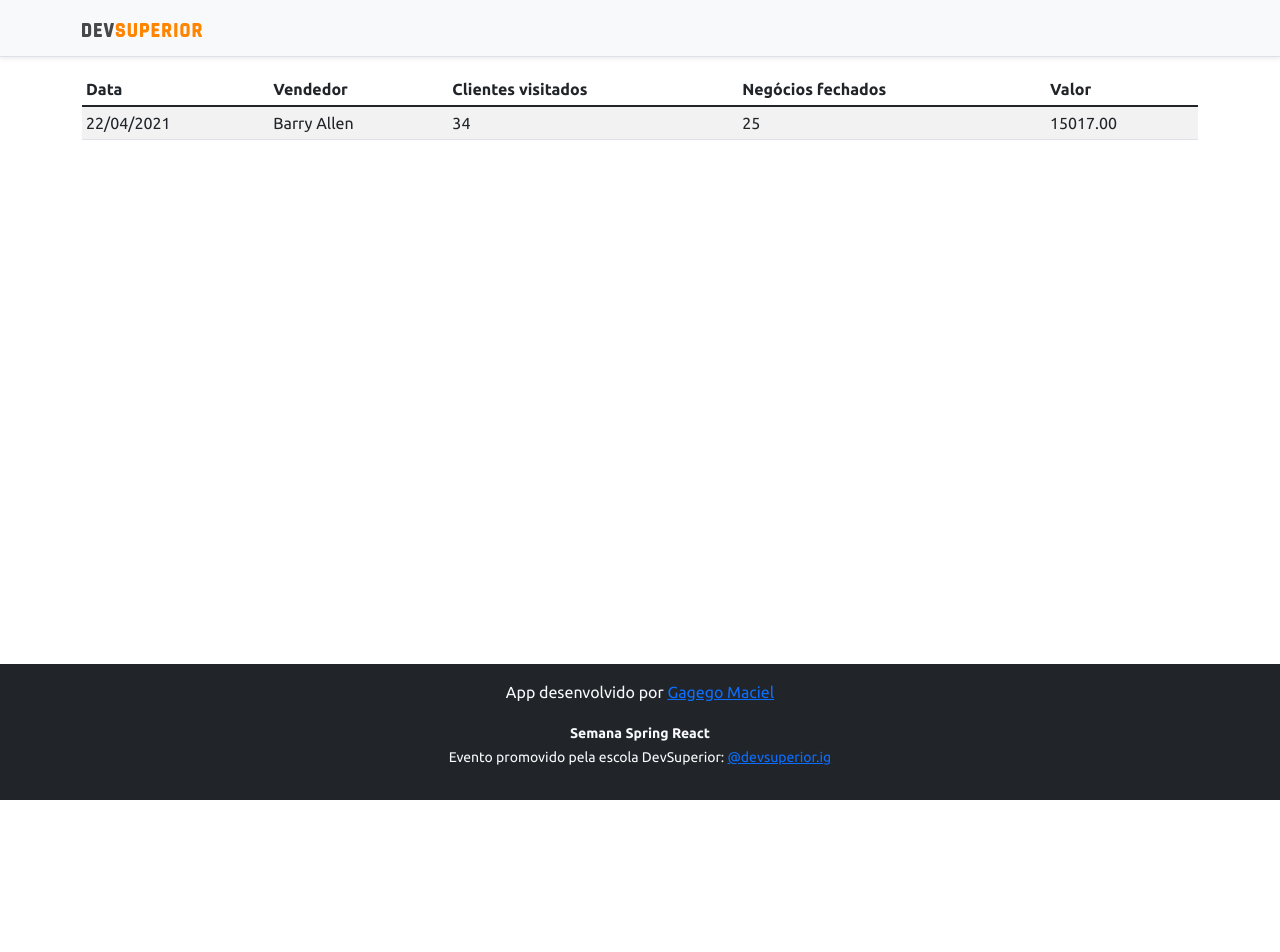
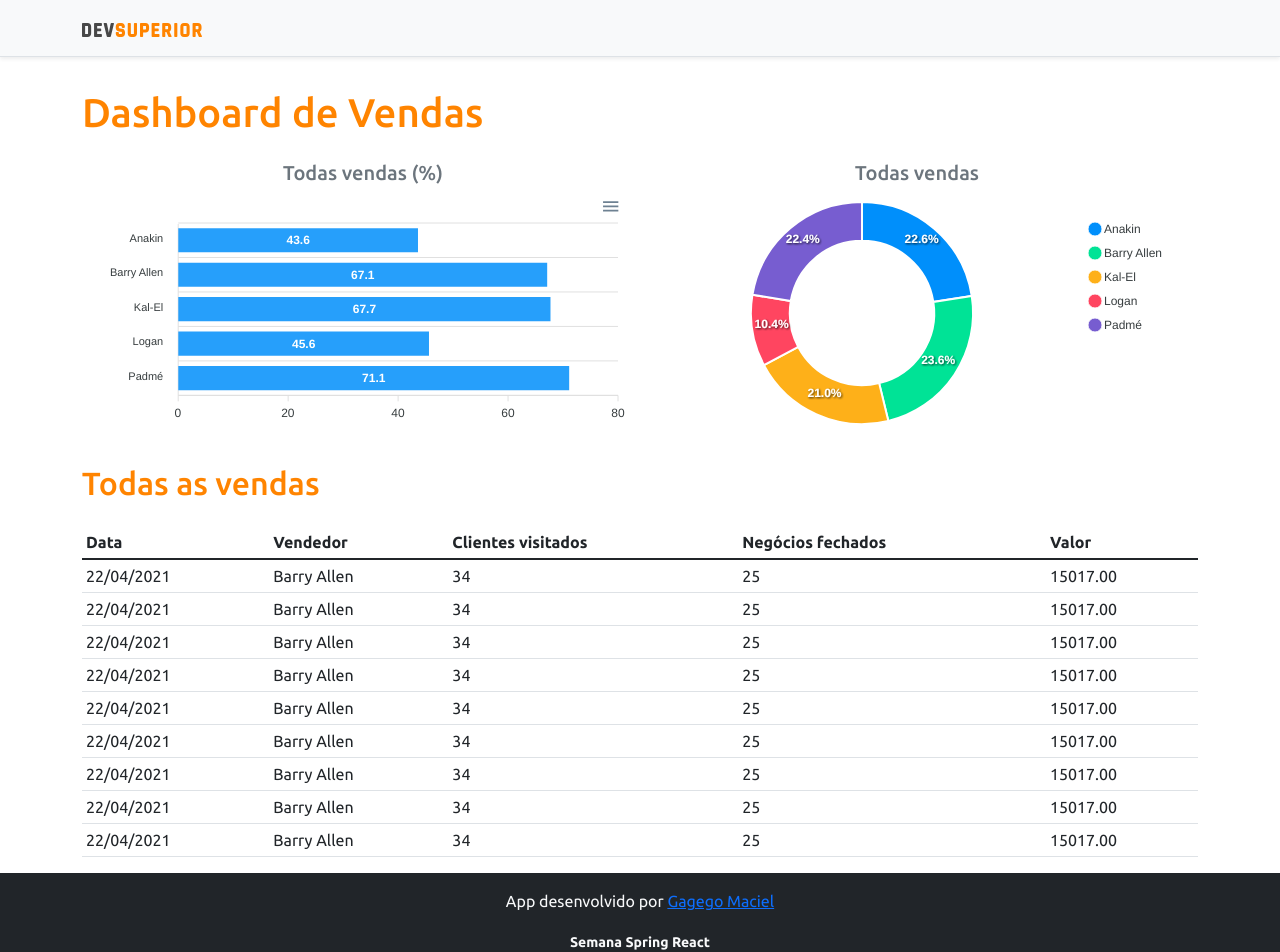
Before and after one commit to gagegomaciel/dsvendas-sds4, a React (Create React App) app in the folder frontend/: page / in a window 1280 px wide. Shown: the top 952 px of the page. Before the commit the page ends 800 px from the top, so only its background shows below. Built offline with nearby package versions, Linux system fonts and the light colour scheme.

Commit message:
Add Static charts

```diff
--- a/frontend/package.json
+++ b/frontend/package.json
@@ -12,10 +12,12 @@
     "@types/node": "^12.0.0",
     "@types/react": "^17.0.0",
     "@types/react-dom": "^17.0.0",
+    "apexcharts": "^3.28.1",
     "bootstrap": "^5.1.0",
     "jquery": "1.9.1",
     "popper.js": "1.16.1",
     "react": "^17.0.2",
+    "react-apexcharts": "^1.3.9",
     "react-dom": "^17.0.2",
     "react-scripts": "4.0.3",
     "typescript": "^4.1.2",
--- a/frontend/src/App.tsx
+++ b/frontend/src/App.tsx
@@ -1,4 +1,6 @@
+import { BarChat } from "components/BarChat";
 import { DataTable } from "components/DataTable";
+import { DonutChat } from "components/DonutChart";
 import { Footer } from "components/Footer";
 import { NavBar } from "components/NavBar";
 
@@ -8,6 +10,21 @@
     <>
       <NavBar />
       <div className="container">
+        <h1 className="text-primary py-3">Dashboard de Vendas</h1>
+        <div className="row px-3">
+          <div className="col-sm-6">
+            <h5 className="text-center text-secondary">Todas vendas (%)</h5>
+            <BarChat />
+          </div>
+          <div className="col-sm-6">
+           <h5 className="text-center text-secondary">Todas vendas</h5>
+            <DonutChat />
+          </div>
+        </div>
+
+        <div className="py-3">
+          <h2 className="text-primary">Todas as vendas</h2>
+        </div>
         <DataTable />
       </div>
       <Footer />
--- /dev/null
+++ b/frontend/src/components/BarChat/index.tsx
@@ -0,0 +1,31 @@
+import Chart from 'react-apexcharts';
+
+export const BarChat = () => {
+  const options = {
+      plotOptions: {
+          bar: {
+            horizontal: true,
+          }
+      },
+  };
+
+  const mockData = {
+      labels: {
+          categories: ['Anakin', 'Barry Allen', 'Kal-El', 'Logan', 'Padmé']
+      },
+      series: [
+          {
+            name: "% Sucesso",
+            data: [43.6, 67.1, 67.7, 45.6, 71.1]
+          }
+      ]
+  };
+  return (
+    <Chart
+      options={{ ...options, xaxis: mockData.labels }}
+      series={mockData.series}
+      type="bar"
+      height="240"
+    />
+  )
+}
--- a/frontend/src/components/DataTable/index.tsx
+++ b/frontend/src/components/DataTable/index.tsx
@@ -1,7 +1,7 @@
 export const DataTable = () => {
   return (
     <div className="table-responsive">
-      <table className="table table-striped table-sm">
+      <table className="table table-sm">
           <thead>
             <tr>
               <th>Data</th>
@@ -19,6 +19,62 @@
               <td>25</td>
               <td>15017.00</td>
             </tr>
+            <tr>
+              <td>22/04/2021</td>
+              <td>Barry Allen</td>
+              <td>34</td>
+              <td>25</td>
+              <td>15017.00</td>
+            </tr>
+            <tr>
+              <td>22/04/2021</td>
+              <td>Barry Allen</td>
+              <td>34</td>
+              <td>25</td>
+              <td>15017.00</td>
+            </tr>
+            <tr>
+              <td>22/04/2021</td>
+              <td>Barry Allen</td>
+              <td>34</td>
+              <td>25</td>
+              <td>15017.00</td>
+            </tr>
+            <tr>
+              <td>22/04/2021</td>
+              <td>Barry Allen</td>
+              <td>34</td>
+              <td>25</td>
+              <td>15017.00</td>
+            </tr>
+            <tr>
+              <td>22/04/2021</td>
+              <td>Barry Allen</td>
+              <td>34</td>
+              <td>25</td>
+              <td>15017.00</td>
+            </tr>
+            <tr>
+              <td>22/04/2021</td>
+              <td>Barry Allen</td>
+              <td>34</td>
+              <td>25</td>
+              <td>15017.00</td>
+            </tr>
+            <tr>
+              <td>22/04/2021</td>
+              <td>Barry Allen</td>
+              <td>34</td>
+              <td>25</td>
+              <td>15017.00</td>
+            </tr>
+            <tr>
+              <td>22/04/2021</td>
+              <td>Barry Allen</td>
+              <td>34</td>
+              <td>25</td>
+              <td>15017.00</td>
+            </tr>
           </tbody>
       </table>
     </div>
--- /dev/null
+++ b/frontend/src/components/DonutChart/index.tsx
@@ -0,0 +1,22 @@
+import Chart from 'react-apexcharts';
+
+export const DonutChat = () => {
+  const mockData = {
+    series: [477138, 499928, 444867, 220426, 473088],
+    labels: ['Anakin', 'Barry Allen', 'Kal-El', 'Logan', 'Padmé']
+  }
+
+  const options = {
+      legend: {
+        show: true
+      }
+  }
+  return (
+    <Chart
+      options={{ ...options, labels: mockData.labels }}
+      series={mockData.series}
+      type="donut"
+      height="240"
+    />
+  )
+}
```
Also changed, not shown: 1 other file (tests, documents, lock files or other folders).
